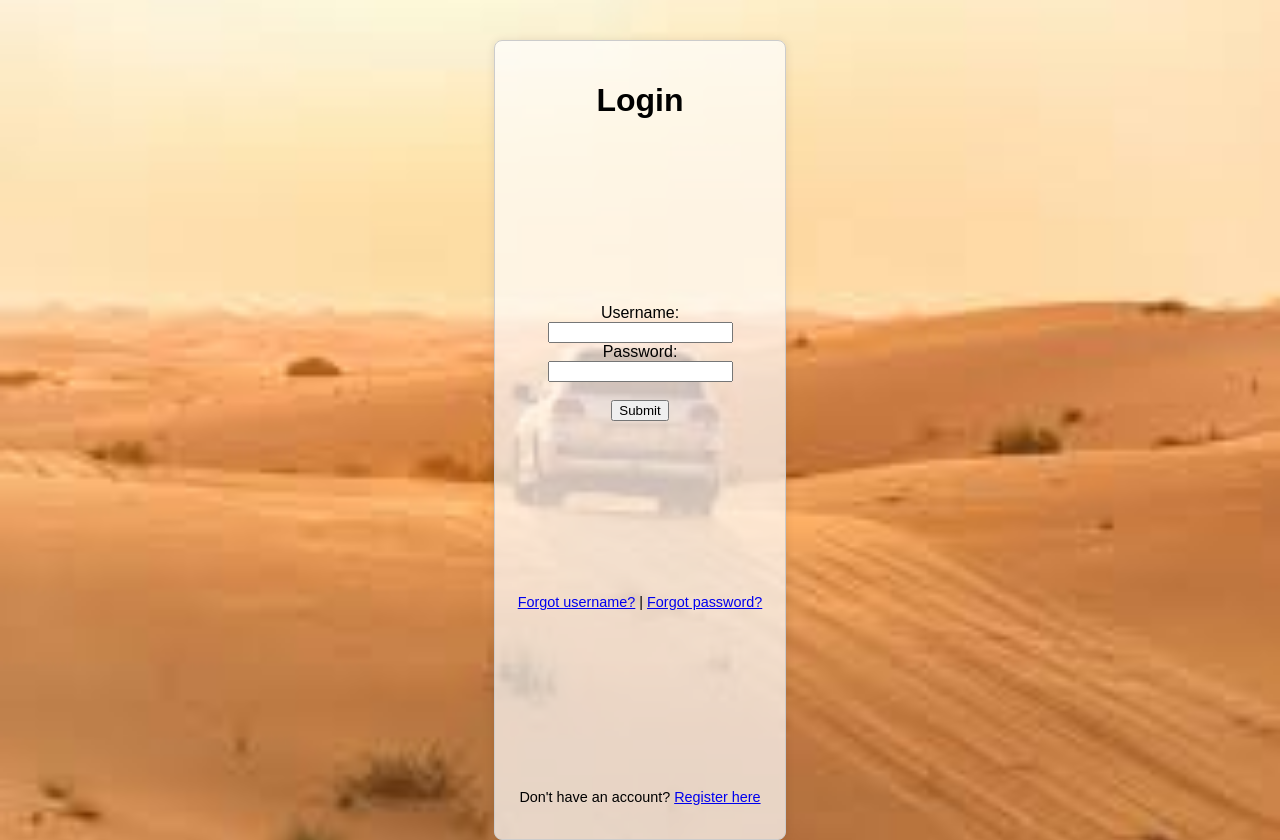
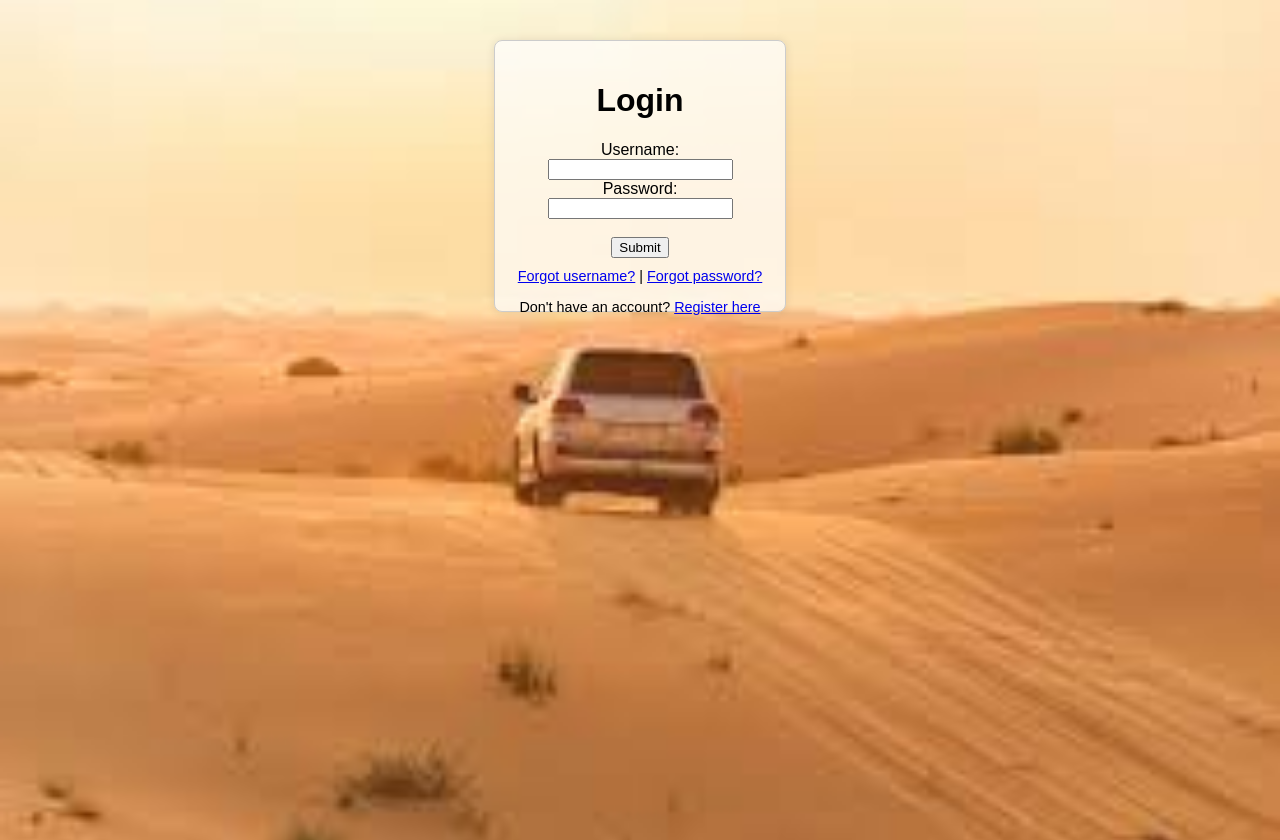
Before and after one commit to mohsen6330/golden-falcon-company, a Flask app: page / in a window 1280 px wide. Run offline with Flask 3, Linux system fonts and the light colour scheme.

Commit message:
Fix registration link position and adjust box size

```diff
--- a/static/css/styles.css
+++ b/static/css/styles.css
@@ -13,7 +13,7 @@ body {
 
 .login-container {
     width: 250px;
-    height: auto; /* تم تعديل الارتفاع ليناسب المحتوى */
+    height: 230px; /* تم تعديل الارتفاع ليناسب المحتوى */
     padding: 20px;
     border: 1px solid #ccc;
     border-radius: 8px;
```
